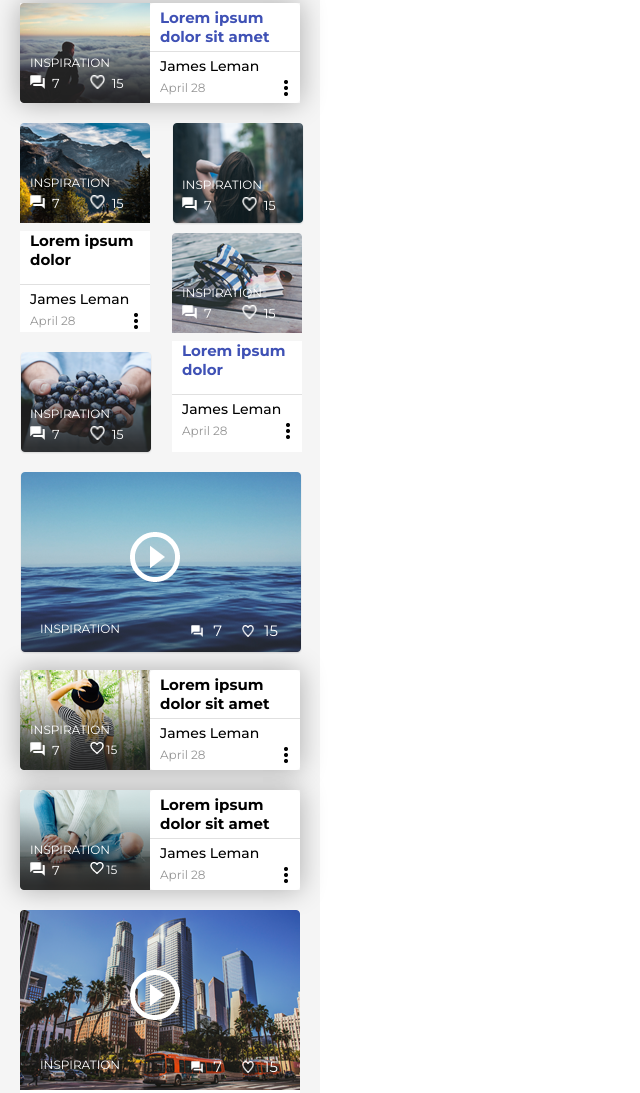
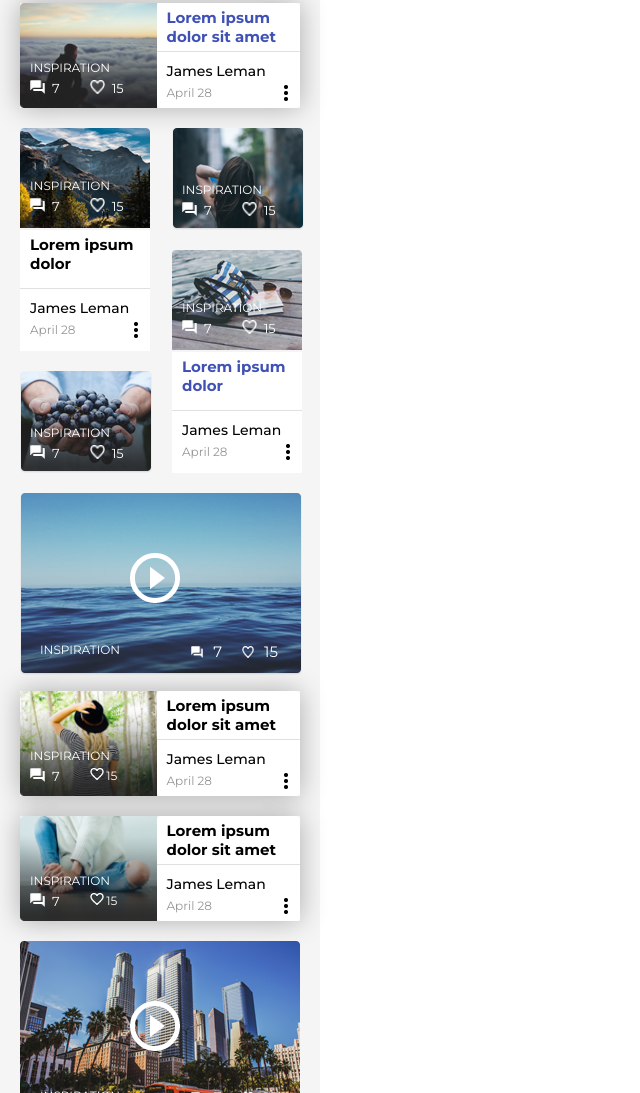
Before and after one commit to stepyarik395/Loft-mobile, a website: page app/index.html in a window 1280 px wide. Shown: the part 620-1713 px from the top of the page, without its empty margins (0-640 px from the left). Drawn offline with nearby package versions, Linux system fonts and the light colour scheme.

Commit message:
some-fix

```diff
--- a/app/index.html
+++ b/app/index.html
@@ -90,7 +90,7 @@
 					</div>
 					<div class = "main-wrapper">
 						<div>
-							<img alt = "picture" src = "img/Layer-76.png">
+							<img class = "img-horizontal-param" alt = "picture" src = "img/Layer-76.png">
 								<div class = "clasification-post__horizontal">
 									<div>
 										<span class = "text-small">inspiration</span>
@@ -122,9 +122,9 @@
 
 					<div class="flex-wrapper">
 						<div class="flex-item">
-							<div class = "vertical-post__wrapper">
+							<div class = "vertical-post__wrapper padding-up">
 								<img alt = "picture" src = "img/Layer-77.png">
-									<div class = "clasification-post__horizontal">
+									<div class = "clasification-post__vertical">
 										<div>
 											<span class = "text-small">inspiration</span>
 										</div>
@@ -174,7 +174,7 @@
 							</div>
 					</div>
 					<div class="flex-item">
-						<div class = "photo-post">
+						<div class = "photo-post padding-up">
 							<img alt ="picture" src = "img/Layer-79.png">
 								<div class = "clasification-post__horizontal">
 									<div>
@@ -194,7 +194,7 @@
 						</div>
 						<div class = "vertical-post__wrapper">
 							<img alt ="picture" src = "img/Layer-78.png">
-						<div class = "clasification-post__horizontal">
+						<div class = "clasification-post__vertical">
 							<div>
 								<span class = "text-small">inspiration</span>
 							</div>
@@ -209,7 +209,7 @@
 								</div>
 							</div>
 							</div>
-							<div class ="content__block__vertical padding-align">
+							<div class ="content__block__vertical">
 								<h3 class = "title__vertical blue">Lorem ipsum dolor</h3>
 									<div class = "separating-line"></div>
 										<div class = "user-card__white-box">
@@ -247,7 +247,7 @@
 
 					<div class = "main-wrapper">
 						<div>
-							<img alt ="picture" src = "img/Layer-81.png">
+							<img class ="img-horizontal-param" alt ="picture" src = "img/Layer-81.png">
 								<div class = "clasification-post__horizontal">
 									<div>
 										<span class = "text-small">inspiration</span>
@@ -278,7 +278,7 @@
 					</div>
 					<div class = "main-wrapper">
 						<div>
-							<img alt ="picture" src = "img/Layer-82.png">
+							<img class="img-horizontal-param" alt ="picture" src = "img/Layer-82.png">
 								<div class = "clasification-post__horizontal">
 									<div>
 										<span class = "text-small">inspiration</span>
--- a/app/sass/_main-section.scss
+++ b/app/sass/_main-section.scss
@@ -12,13 +12,11 @@ body{
 	font-family: "MyriadProRegular";
 	src: url("../fonts/MyriadProRegular/MyriadProRegular.eot");
 	src: url("../fonts/MyriadProRegular/MyriadProRegular.eot?#iefix")format("embedded-opentype"),
-	// url("../fonts/MyriadProRegular/MyriadProRegular.woff") format("woff"),
-	// url("../fonts/MyriadProRegular/MyriadProRegular.ttf") format("truetype");
-	// font-style: normal;
-	// font-weight: normal;
 }
 .flex-wrapper{
 	display: flex;
+		margin-left: 2rem;
+		margin-bottom: 2rem;
 }
 .dark-blue-line{
 	height: 40px;
@@ -47,6 +45,9 @@ body{
 	text-decoration: none;
 	text-transform: uppercase;
 	font-weight: bold;
+}
+.flex-item{
+	padding-right:2rem;
 }
 .arrow-down{
 	color:#7e87c3;
@@ -286,6 +287,14 @@ body{
 	bottom: 4rem;
 	left: 1rem;
 }
+.clasification-post__vertical{
+	position: absolute;
+	top:6rem;
+	left:1rem;
+}
+.padding-up{
+	padding-bottom:2rem;
+}
 .text-small{
 	position: relative;
 	bottom: 1rem;
@@ -346,7 +355,7 @@ body{
 }
 .title__vertical{
 	margin-bottom:1.5rem;
-	margin-top:2rem;
+	padding-top:.5rem;
 	padding-left:10px;
 	font-family: 'Montserrat', sans-serif;
 	font-weight: bold;
@@ -364,7 +373,7 @@ body{
 }
 .user-name__user-card{
 	display: block;
-	margin-top: 5px;
+	margin-top: 10px;
 	margin-left: 1rem;
 	font-family: 'Montserrat', sans-serif;
 	font-size: 1.4rem;
@@ -387,17 +396,16 @@ body{
 	margin-bottom: 3px;
 }
 .content__block__vertical{
+	padding-bottom: 1rem;
 	width: 130px;
 	background-color: #fff;
 }
 .vertical-post__wrapper{
+	position: relative;
 	border-radius: 4px;
-	margin-left: 2rem;
-	margin-bottom: 2rem;
 }
 .photo-post{
-	margin-left: 2rem;
-	margin-bottom: 2rem;
+	height: 102px;
 }
 .big-photo-post{
 	width:280px;
@@ -452,6 +460,9 @@ body{
 	margin-top: 5rem;
 	margin-left: 2rem;
 	margin-bottom: 2rem;
+}
+.img-horizontal-param{
+	height:105px;
 }
 .block-categories{
 	margin-top: 2rem;
```
Also changed, not shown: app/css/style.css.
